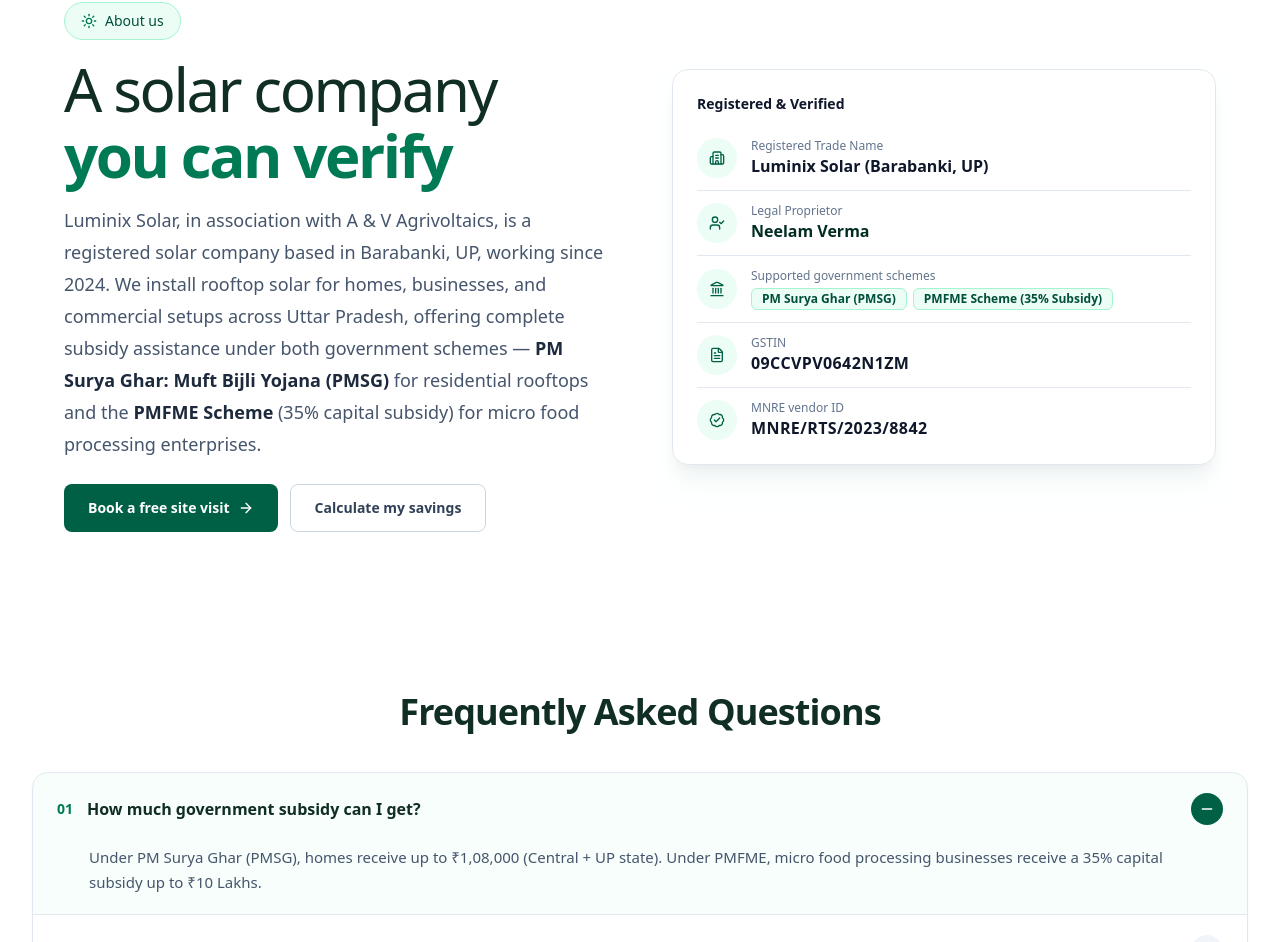
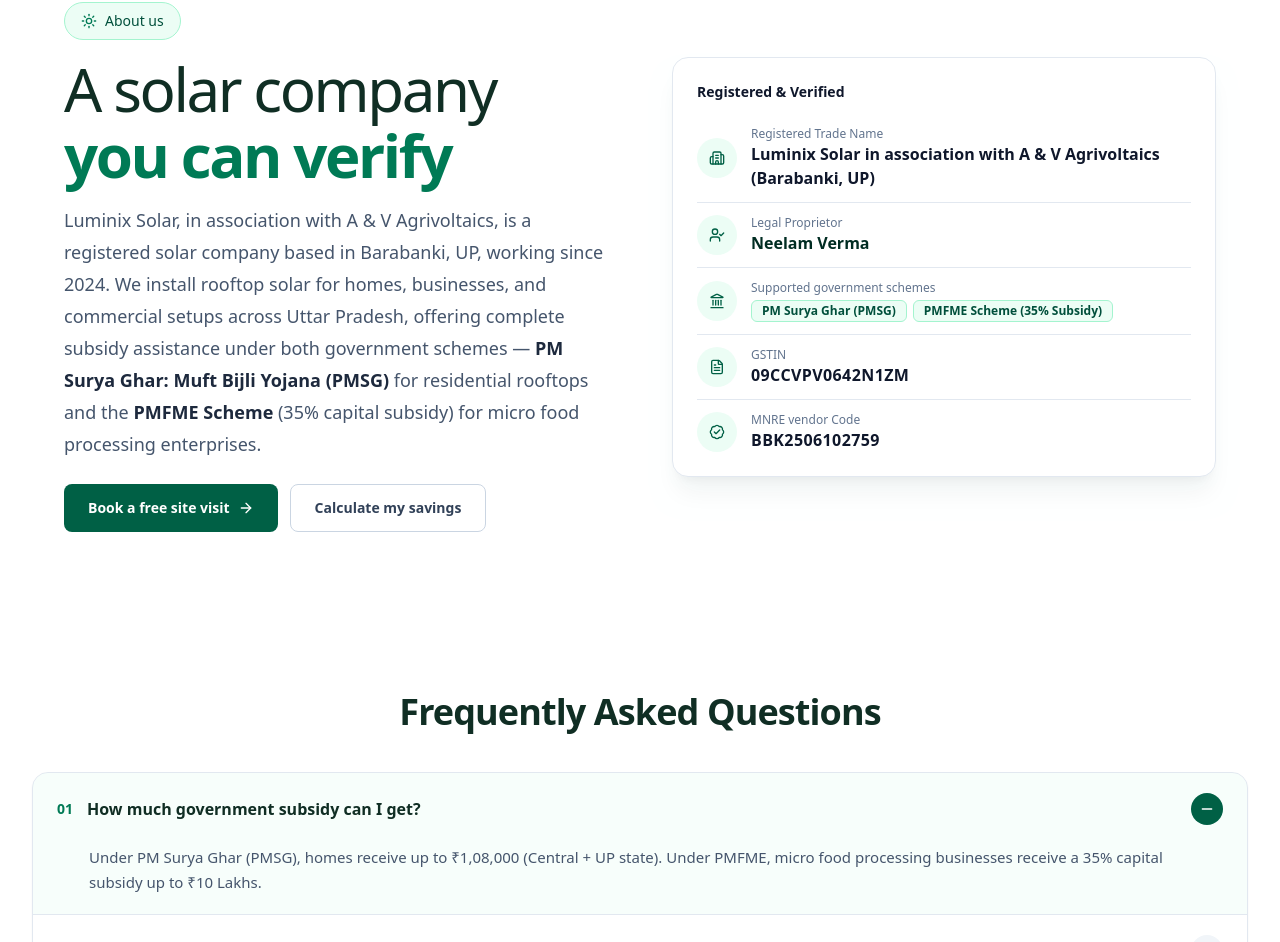
Before and after one commit to Shauryaa007/Luminix-Solar-website, a Next.js app: page / in a window 1280 px wide. Shown: the part 5065-6007 px from the top of the page. Built offline with nearby package versions, Linux system fonts and the light colour scheme; no server answers.

Commit message:
vendor code and trade name fix:

```diff
--- a/src/components/AboutSection.tsx
+++ b/src/components/AboutSection.tsx
@@ -94,7 +94,7 @@ export default function AboutSection({ onOpenConsultation }: AboutSectionProps =
                   <div className="min-w-0">
                     <dt className="text-xs text-slate-500">Registered Trade Name</dt>
                     <dd className="text-sm font-semibold text-slate-900 sm:text-base">
-                      Luminix Solar (Barabanki, UP)
+                      Luminix Solar in association with A & V Agrivoltaics (Barabanki, UP)
                     </dd>
                   </div>
                 </div>
@@ -145,9 +145,9 @@ export default function AboutSection({ onOpenConsultation }: AboutSectionProps =
                     <BadgeCheck className="h-4 w-4" />
                   </span>
                   <div className="min-w-0">
-                    <dt className="text-xs text-slate-500">MNRE vendor ID</dt>
+                    <dt className="text-xs text-slate-500">MNRE vendor Code</dt>
                     <dd className="break-all text-sm font-semibold tracking-wide text-slate-900 sm:text-base">
-                      MNRE/RTS/2023/8842
+                      BBK2506102759
                     </dd>
                   </div>
                 </div>
```
